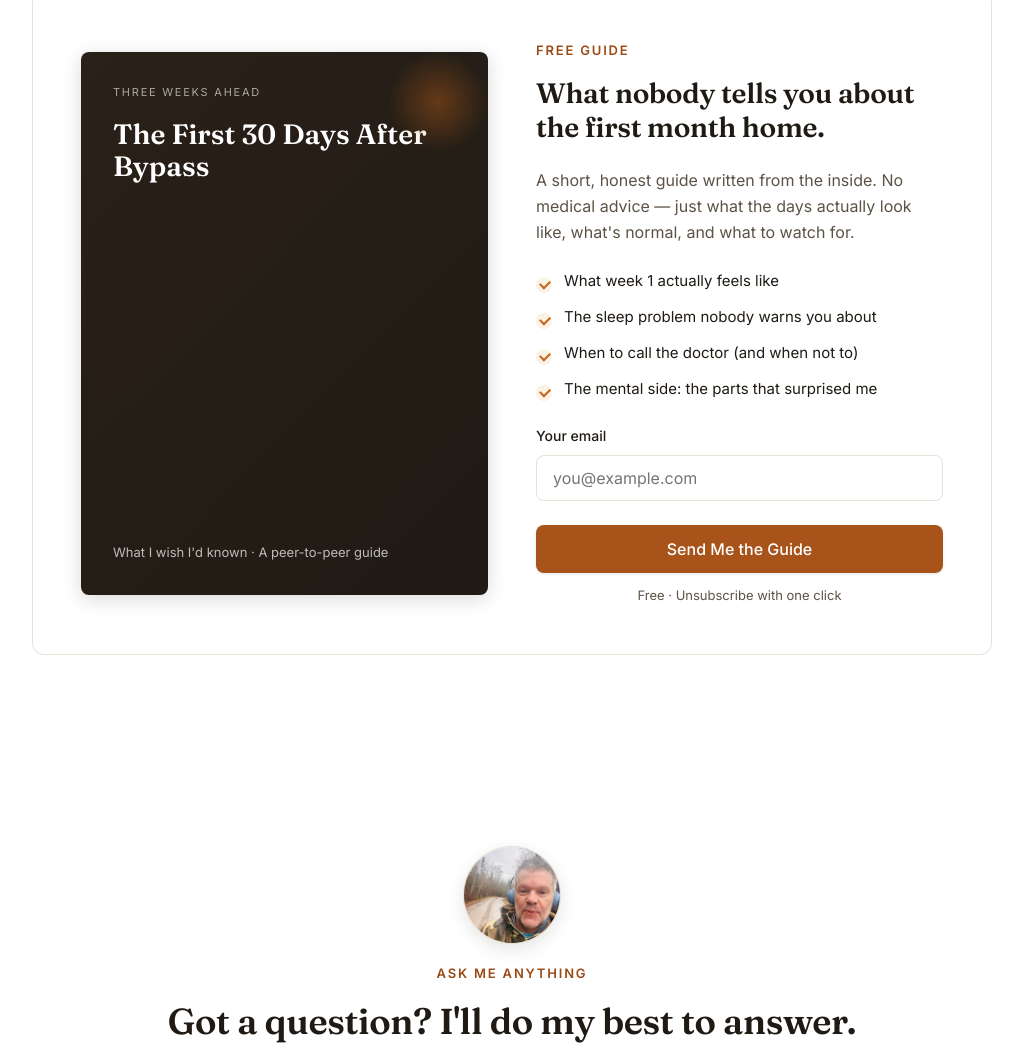
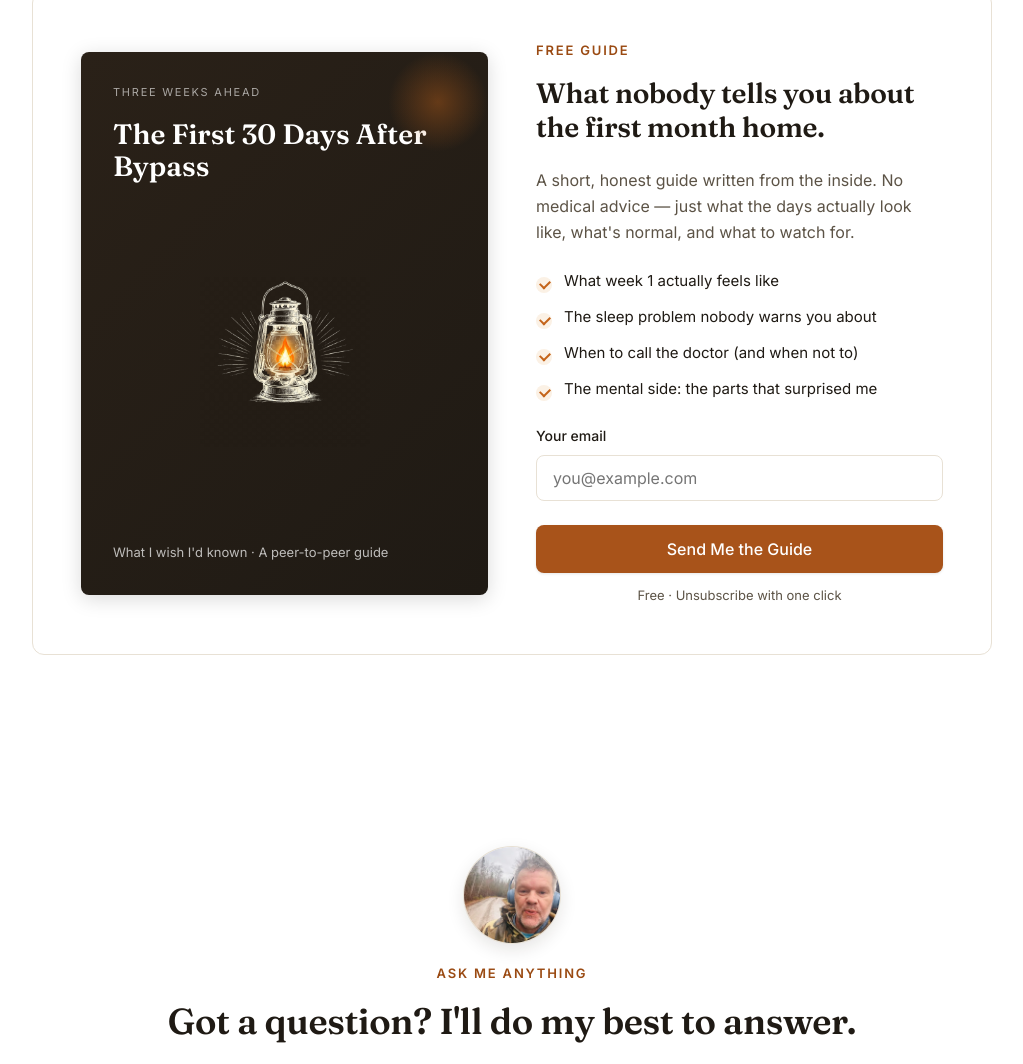
Before and after one commit to fbeach73/threeweeksahead, a website: page index.html in a window 1280 px wide. Shown: the part 1526-2590 px from the top of the page, without its empty margins (128-1151 px from the left). Drawn offline with Linux system fonts and the light colour scheme.

Commit message:
feat: add glowing lantern emblem to free-guide cover
Light-ink etched lantern (cover-lantern.png, transparent, keyed from a
nano render) centered in the dark guide cover — reads as the lamp
casting light, echoing the hero. Lazy-loaded, decorative (alt="").

Co-Authored-By: Claude Opus 4.8 (1M context) <noreply@anthropic.com>

```diff
--- a/index.html
+++ b/index.html
@@ -264,6 +264,14 @@
     font-size: 28px;
     line-height: 1.15;
     font-weight: 600;
+  }
+  .guide-cover-mark {
+    display: block;
+    width: 62%;
+    max-width: 190px;
+    height: auto;
+    align-self: center;
+    margin: 8px 0;
   }
   .guide-preview-footer {
     font-size: 13px;
@@ -547,6 +555,7 @@
             <div class="guide-preview-eyebrow">Three Weeks Ahead</div>
             <div class="guide-preview-title">The First 30 Days After Bypass</div>
           </div>
+          <img src="/cover-lantern.png" alt="" class="guide-cover-mark" width="200" height="200" loading="lazy" decoding="async">
           <div class="guide-preview-footer">What I wish I'd known · A peer-to-peer guide</div>
         </div>
         <div>
```
Also changed, not shown: cover-lantern.png (added).
